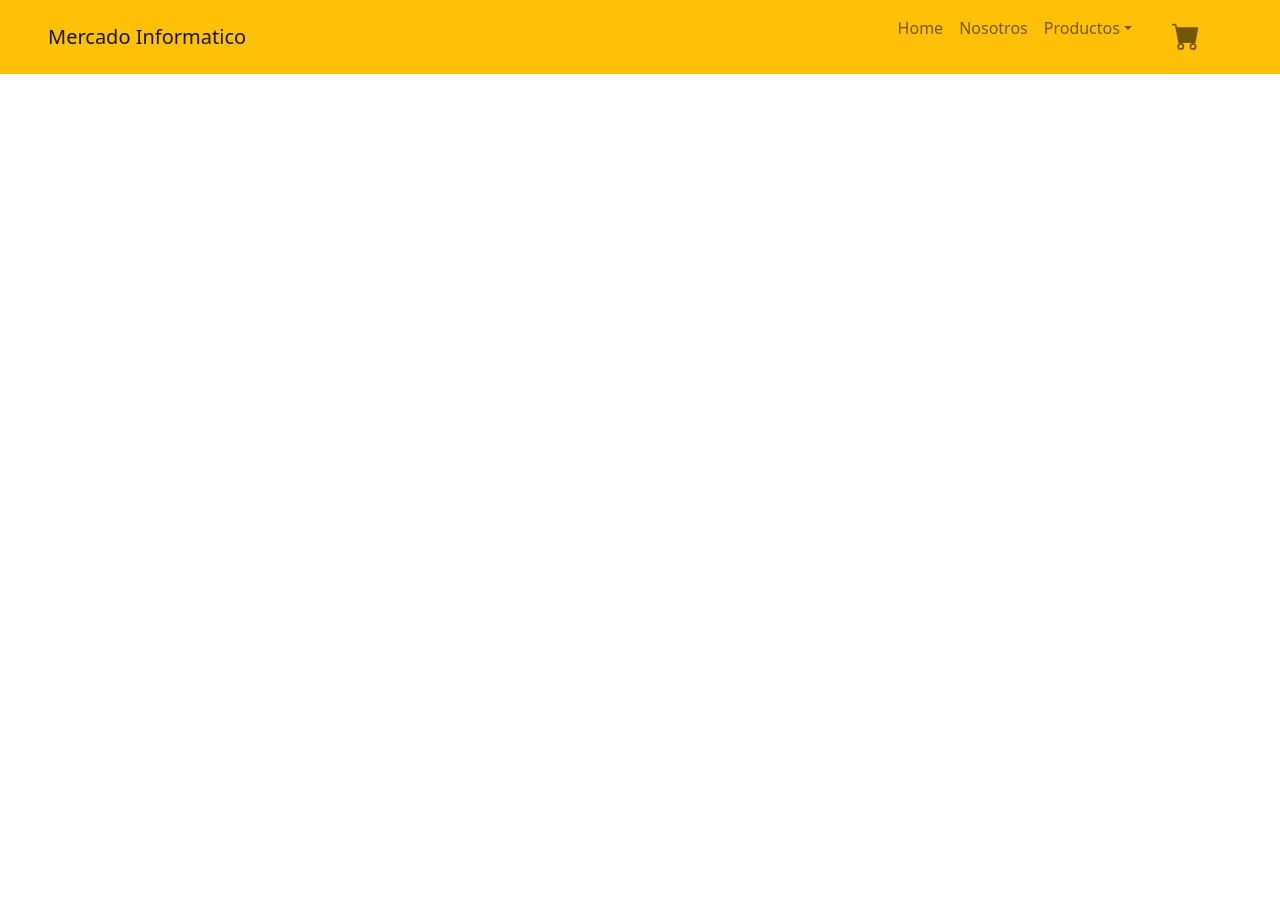
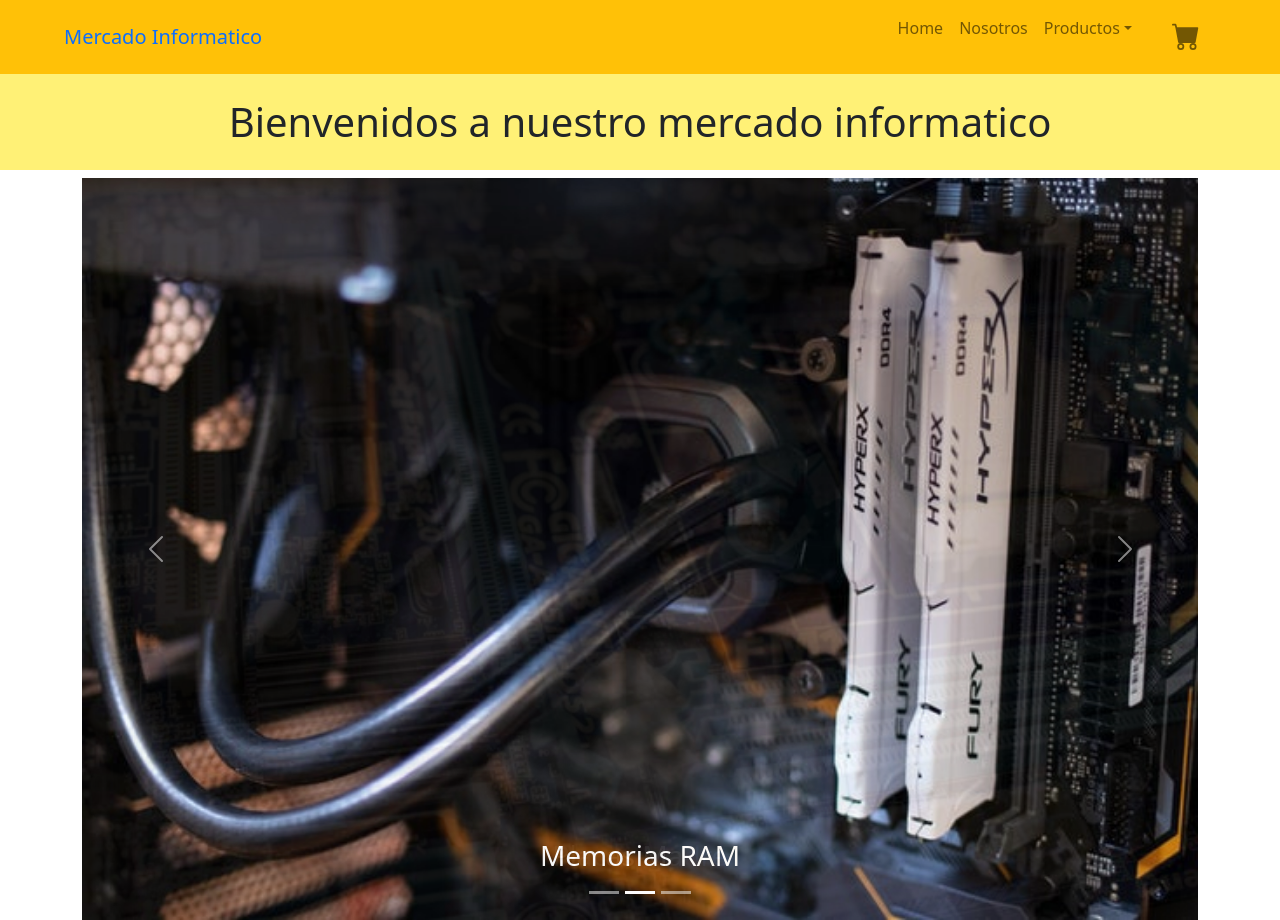
Before and after one commit to GabrielCejas/ecommerceCejasGabriel, a React (Create React App) app: page / in a window 1280 px wide. Before the commit the page ends 800 px from the top, so only its background shows below. Built offline with nearby package versions, Linux system fonts and the light colour scheme.

Commit message:
detalles

```diff
--- a/src/App.js
+++ b/src/App.js
@@ -4,13 +4,14 @@ import NavBar from "./components/NavBar.js";
 import Home from "./page/Home"
 import ItemListContainer from "./components/ItemListContainer.js";
 import ItemDetailContainer from "./components/ItemDetailContainer.js";
-import { BrowserRouter, Routes, Route } from "react-router-dom";
+import { BrowserRouter, Routes, Route, Navigate } from "react-router-dom";
 
 function App() {
   return (
     <BrowserRouter>
       <NavBar />
       <Routes>
+        <Route path="/" element={<Home to="/Home" />}/>
         <Route path="/Home" element={<Home/>}/>
         <Route path="/categoria/:id" element={<ItemListContainer greeting="Mercado Informatico" />}/>
         <Route path="/DetalledelProducto/:id" element={<ItemDetailContainer />}/>
--- a/src/components/NavBar.js
+++ b/src/components/NavBar.js
@@ -7,7 +7,7 @@ const NavBar = () => {
   return (
     <Navbar collapseOnSelect expand="lg" bg="warning" variant="light">
       <Navbar.Brand className="mx-5" href="#home">
-        Mercado Informatico
+      <Nav.Link  as={Link} to="/Home">Mercado Informatico</Nav.Link>
       </Navbar.Brand>
       <Navbar.Toggle aria-controls="responsive-navbar-nav" />
       <Navbar.Collapse className="mx-5" id="responsive-navbar-nav">
```
